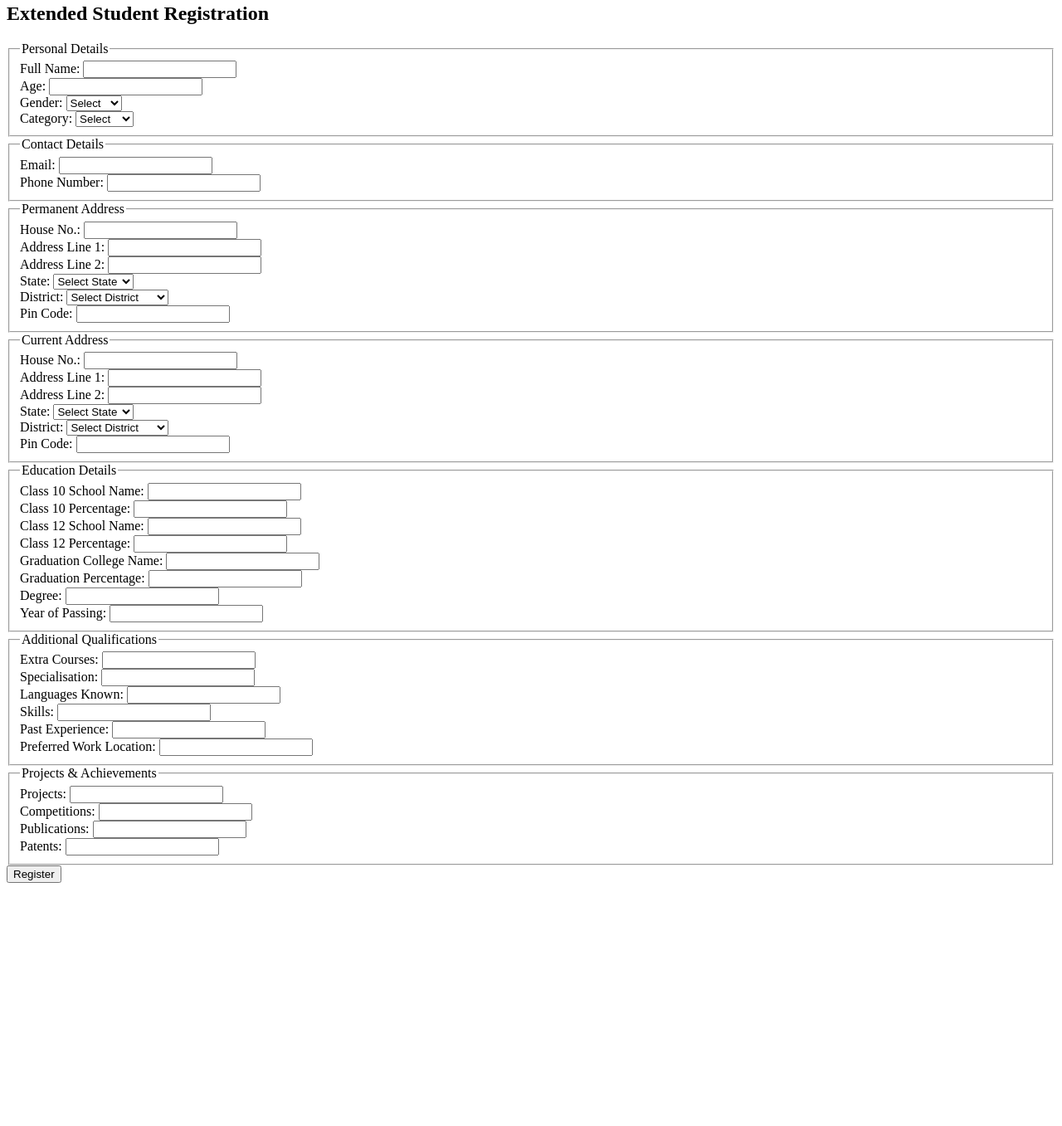
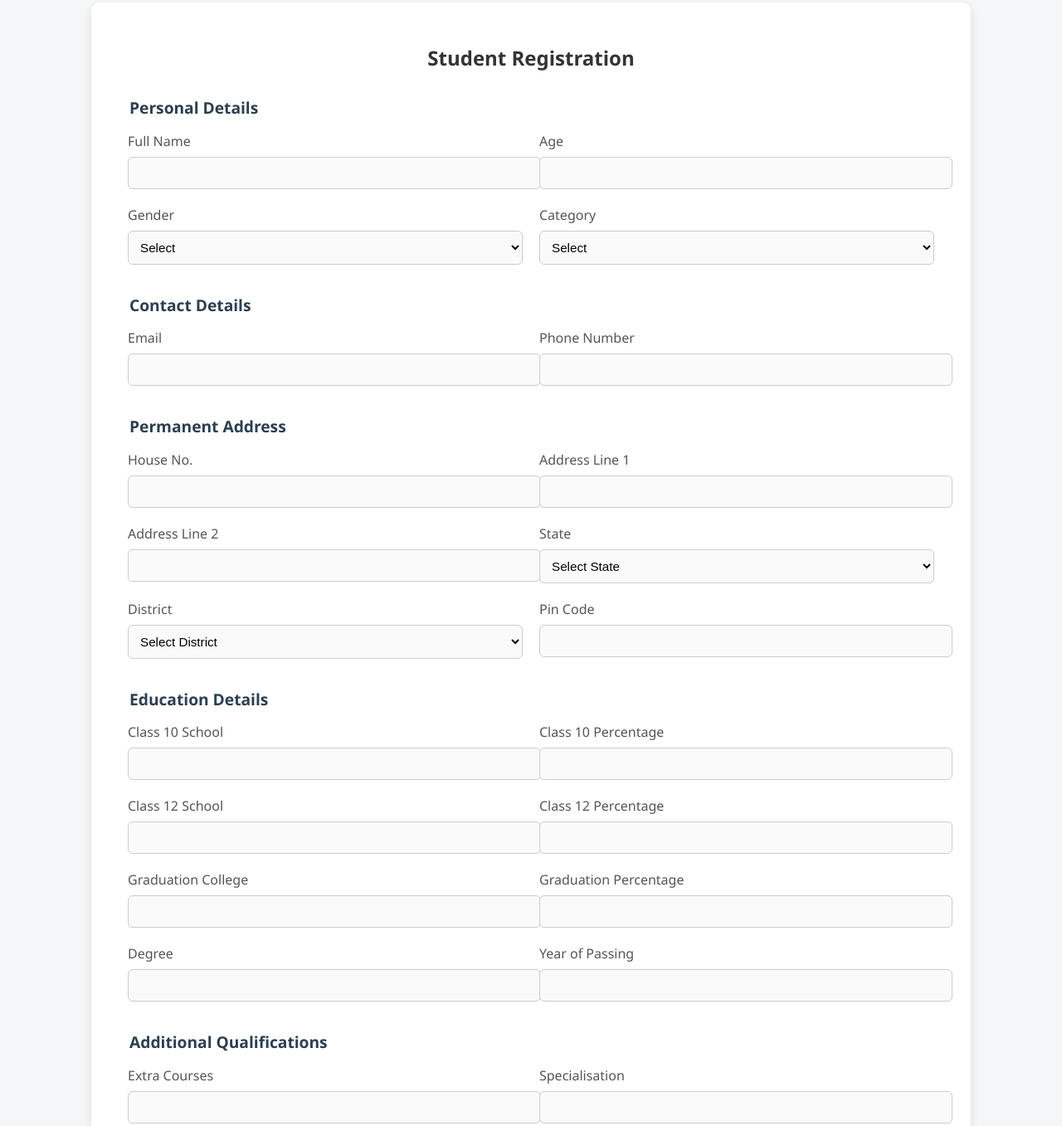
Before and after one commit to Team-AiNTERN/AIntern, a plain HTML site: page studentreg.html in a window 1280 px wide. Shown: the part 17-1374 px from the top of the page at 83% size. Before the commit the page ends 1089 px from the top, so only its background shows below. Drawn offline with Linux system fonts and the light colour scheme.

Commit message:
Update studentreg.html

```diff
--- a/studentreg.html
+++ b/studentreg.html
@@ -3,26 +3,126 @@
 <head>
   <meta charset="UTF-8">
   <meta name="viewport" content="width=device-width, initial-scale=1.0">
-  <title>Extended Student Registration | PM Internship Portal</title>
+  <title>Student Registration | PM Internship Portal</title>
+  <style>
+    body {
+      font-family: 'Segoe UI', sans-serif;
+      background-color: #f4f6f8;
+      margin: 0;
+      padding: 20px;
+    }
+
+    .container {
+      max-width: 1000px;
+      margin: auto;
+      background: #fff;
+      padding: 30px;
+      border-radius: 10px;
+      box-shadow: 0 4px 12px rgba(0,0,0,0.1);
+    }
+
+    h2 {
+      text-align: center;
+      margin-bottom: 30px;
+      color: #333;
+    }
+
+    fieldset {
+      border: none;
+      margin-bottom: 25px;
+    }
+
+    legend {
+      font-size: 1.2em;
+      font-weight: bold;
+      margin-bottom: 10px;
+      color: #2c3e50;
+    }
+
+    .form-grid {
+      display: grid;
+      grid-template-columns: 1fr 1fr;
+      gap: 20px;
+    }
+
+    label {
+      display: block;
+      margin-bottom: 8px;
+      font-weight: 500;
+      color: #555;
+    }
+
+    input, select, textarea {
+      width: 100%;
+      padding: 10px;
+      border: 1px solid #ccc;
+      border-radius: 6px;
+      font-size: 0.95em;
+      background-color: #fafafa;
+    }
+
+    textarea {
+      resize: vertical;
+    }
+
+    .full-width {
+      grid-column: span 2;
+    }
+
+    button {
+      background-color: #0078D4;
+      color: white;
+      padding: 12px 20px;
+      border: none;
+      border-radius: 6px;
+      font-size: 1em;
+      cursor: pointer;
+      margin-top: 20px;
+    }
+
+    button:hover {
+      background-color: #005fa3;
+    }
+
+    @media (max-width: 768px) {
+      .form-grid {
+        grid-template-columns: 1fr;
+      }
+
+      .full-width {
+        grid-column: span 1;
+      }
+    }
+  </style>
 </head>
 <body>
-  <h2>Extended Student Registration</h2>
+  <div class="container">
+    <h2>Student Registration</h2>
     <form>
 
       <!-- Personal Details -->
       <fieldset>
         <legend>Personal Details</legend>
-      <label>Full Name: <input type="text" name="fullName" required></label><br>
-      <label>Age: <input type="number" name="age" required></label><br>
-      <label>Gender:
+        <div class="form-grid">
+          <div>
+            <label>Full Name</label>
+            <input type="text" name="fullName" required>
+          </div>
+          <div>
+            <label>Age</label>
+            <input type="number" name="age" required>
+          </div>
+          <div>
+            <label>Gender</label>
             <select name="gender" required>
               <option value="">Select</option>
               <option>Male</option>
               <option>Female</option>
               <option>Other</option>
             </select>
-      </label><br>
-      <label>Category:
+          </div>
+          <div>
+            <label>Category</label>
             <select name="category" required>
               <option value="">Select</option>
               <option>General</option>
@@ -31,106 +131,163 @@
               <option>ST</option>
               <option>EWS</option>
             </select>
-      </label>
+          </div>
+        </div>
       </fieldset>
 
       <!-- Contact Details -->
       <fieldset>
         <legend>Contact Details</legend>
-      <label>Email: <input type="email" name="email" required></label><br>
-      <label>Phone Number: <input type="tel" name="phone" required></label>
+        <div class="form-grid">
+          <div>
+            <label>Email</label>
+            <input type="email" name="email" required>
+          </div>
+          <div>
+            <label>Phone Number</label>
+            <input type="tel" name="phone" required>
+          </div>
+        </div>
       </fieldset>
 
       <!-- Address -->
       <fieldset>
         <legend>Permanent Address</legend>
-      <label>House No.: <input type="text" name="permHouse"></label><br>
-      <label>Address Line 1: <input type="text" name="permLine1"></label><br>
-      <label>Address Line 2: <input type="text" name="permLine2"></label><br>
-      <label>State:
+        <div class="form-grid">
+          <div>
+            <label>House No.</label>
+            <input type="text" name="permHouse">
+          </div>
+          <div>
+            <label>Address Line 1</label>
+            <input type="text" name="permLine1">
+          </div>
+          <div>
+            <label>Address Line 2</label>
+            <input type="text" name="permLine2">
+          </div>
+          <div>
+            <label>State</label>
             <select name="permState">
               <option value="">Select State</option>
               <option>Tamil Nadu</option>
               <option>Maharashtra</option>
               <option>Delhi</option>
               <option>Karnataka</option>
-          <!-- Add more states -->
             </select>
-      </label><br>
-      <label>District:
+          </div>
+          <div>
+            <label>District</label>
             <select name="permDistrict">
               <option value="">Select District</option>
               <option>Chengalpattu</option>
               <option>Chennai</option>
               <option>Pune</option>
               <option>Bangalore Urban</option>
-          <!-- Add more districts -->
             </select>
-      </label><br>
-      <label>Pin Code: <input type="text" name="permPin"></label>
+          </div>
+          <div>
+            <label>Pin Code</label>
+            <input type="text" name="permPin">
+          </div>
+        </div>
       </fieldset>
 
+      <!-- Education -->
       <fieldset>
-      <legend>Current Address</legend>
-      <label>House No.: <input type="text" name="currHouse"></label><br>
-      <label>Address Line 1: <input type="text" name="currLine1"></label><br>
-      <label>Address Line 2: <input type="text" name="currLine2"></label><br>
-      <label>State:
-        <select name="currState">
-          <option value="">Select State</option>
-          <option>Tamil Nadu</option>
-          <option>Maharashtra</option>
-          <option>Delhi</option>
-          <option>Karnataka</option>
-        </select>
-      </label><br>
-      <label>District:
-        <select name="currDistrict">
-          <option value="">Select District</option>
-          <option>Chengalpattu</option>
-          <option>Chennai</option>
-          <option>Pune</option>
-          <option>Bangalore Urban</option>
-        </select>
-      </label><br>
-      <label>Pin Code: <input type="text" name="currPin"></label>
+        <legend>Education Details</legend>
+        <div class="form-grid">
+          <div>
+            <label>Class 10 School</label>
+            <input type="text" name="class10School">
+          </div>
+          <div>
+            <label>Class 10 Percentage</label>
+            <input type="text" name="class10Percent">
+          </div>
+          <div>
+            <label>Class 12 School</label>
+            <input type="text" name="class12School">
+          </div>
+          <div>
+            <label>Class 12 Percentage</label>
+            <input type="text" name="class12Percent">
+          </div>
+          <div>
+            <label>Graduation College</label>
+            <input type="text" name="gradCollege">
+          </div>
+          <div>
+            <label>Graduation Percentage</label>
+            <input type="text" name="gradPercent">
+          </div>
+          <div>
+            <label>Degree</label>
+            <input type="text" name="degree">
+          </div>
+          <div>
+            <label>Year of Passing</label>
+            <input type="text" name="gradYear">
+          </div>
+        </div>
       </fieldset>
 
-    <!-- Education Details -->
+      <!-- Additional -->
       <fieldset>
-      <legend>Education Details</legend>
-      <label>Class 10 School Name: <input type="text" name="class10School"></label><br>
-      <label>Class 10 Percentage: <input type="text" name="class10Percent"></label><br>
-      <label>Class 12 School Name: <input type="text" name="class12School"></label><br>
-      <label>Class 12 Percentage: <input type="text" name="class12Percent"></label><br>
-      <label>Graduation College Name: <input type="text" name="gradCollege"></label><br>
-      <label>Graduation Percentage: <input type="text" name="gradPercent"></label><br>
-      <label>Degree: <input type="text" name="degree"></label><br>
-      <label>Year of Passing: <input type="text" name="gradYear"></label>
+        <legend>Additional Qualifications</legend>
+        <div class="form-grid">
+          <div>
+            <label>Extra Courses</label>
+            <input type="text" name="extraCourses">
+          </div>
+          <div>
+            <label>Specialisation</label>
+            <input type="text" name="specialisation">
+          </div>
+          <div>
+            <label>Languages Known</label>
+            <input type="text" name="languages">
+          </div>
+          <div>
+            <label>Skills</label>
+            <input type="text" name="skills">
+          </div>
+          <div>
+            <label>Past Experience</label>
+            <input type="text" name="experience">
+          </div>
+          <div>
+            <label>Preferred Work Location</label>
+            <input type="text" name="workLocation">
+          </div>
+        </div>
       </fieldset>
 
-    <!-- Additional Qualifications -->
+      <!-- Achievements -->
       <fieldset>
-      <legend>Additional Qualifications</legend>
-      <label>Extra Courses: <input type="text" name="extraCourses"></label><br>
-      <label>Specialisation: <input type="text" name="specialisation"></label><br>
-      <label>Languages Known: <input type="text" name="languages"></label><br>
-      <label>Skills: <input type="text" name="skills"></label><br>
-      <label>Past Experience: <input type="text" name="experience"></label><br>
-      <label>Preferred Work Location: <input type="text" name="workLocation"></label>
+        <legend>Projects & Achievements</legend>
+        <div class="form-grid">
+          <div>
+            <label>Projects</label>
+            <input type="text" name="projects">
+          </div>
+          <div>
+            <label>Competitions</label>
+            <input type="text" name="competitions">
+          </div>
+          <div>
+            <label>Publications</label>
+            <input type="text" name="publications">
+          </div>
+          <div>
+            <label>Patents</label>
+            <input type="text" name="patents">
+          </div>
+        </div>
       </fieldset>
 
-    <!-- Projects & Achievements -->
-    <fieldset>
-      <legend>Projects & Achievements</legend>
-      <label>Projects: <input type="text" name="projects"></label><br>
-      <label>Competitions: <input type="text" name="competitions"></label><br>
-      <label>Publications: <input type="text" name="publications"></label><br>
-      <label>Patents: <input type="text" name="patents"></label>
-    </fieldset>
-
-    <!-- Submit -->
       <button type="submit">Register</button>
     </form>
+  </div>
 </body>
 </html>
```
Lines whose indentation alone changed are shown as unchanged.
